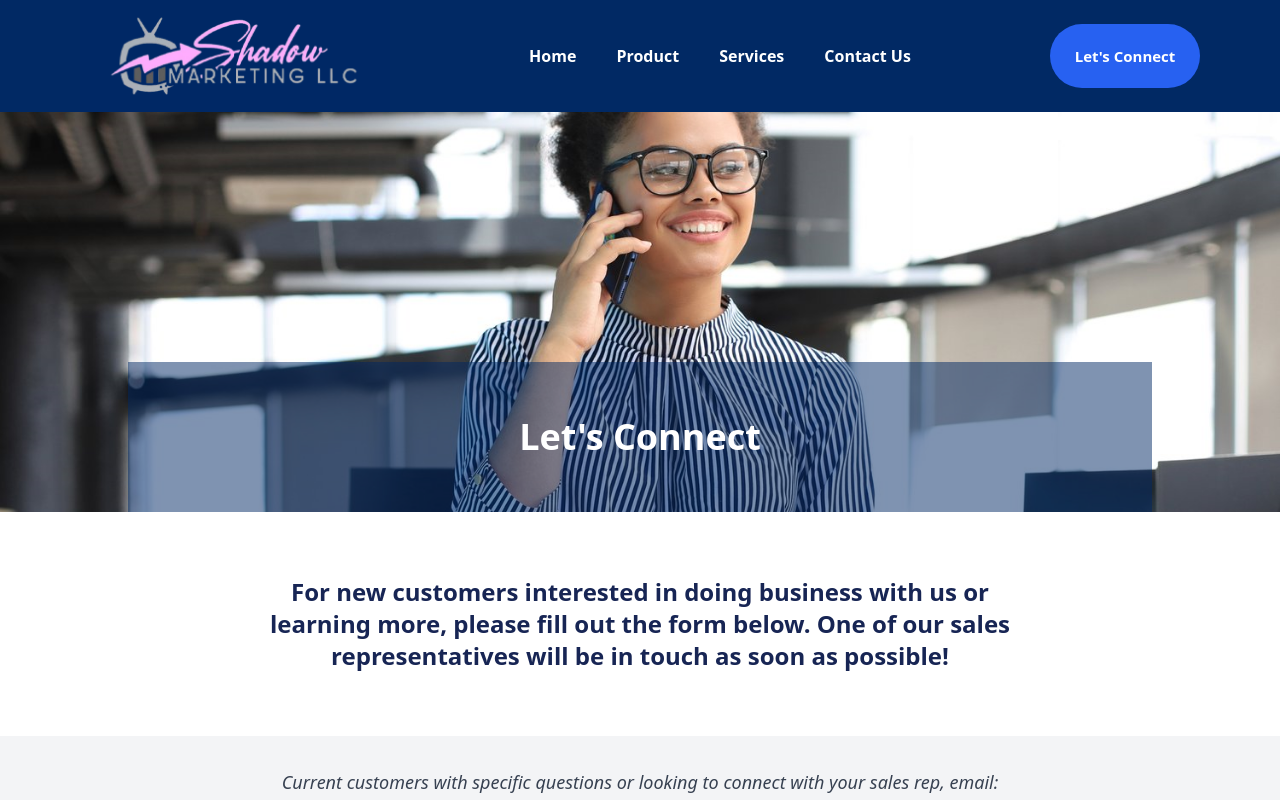
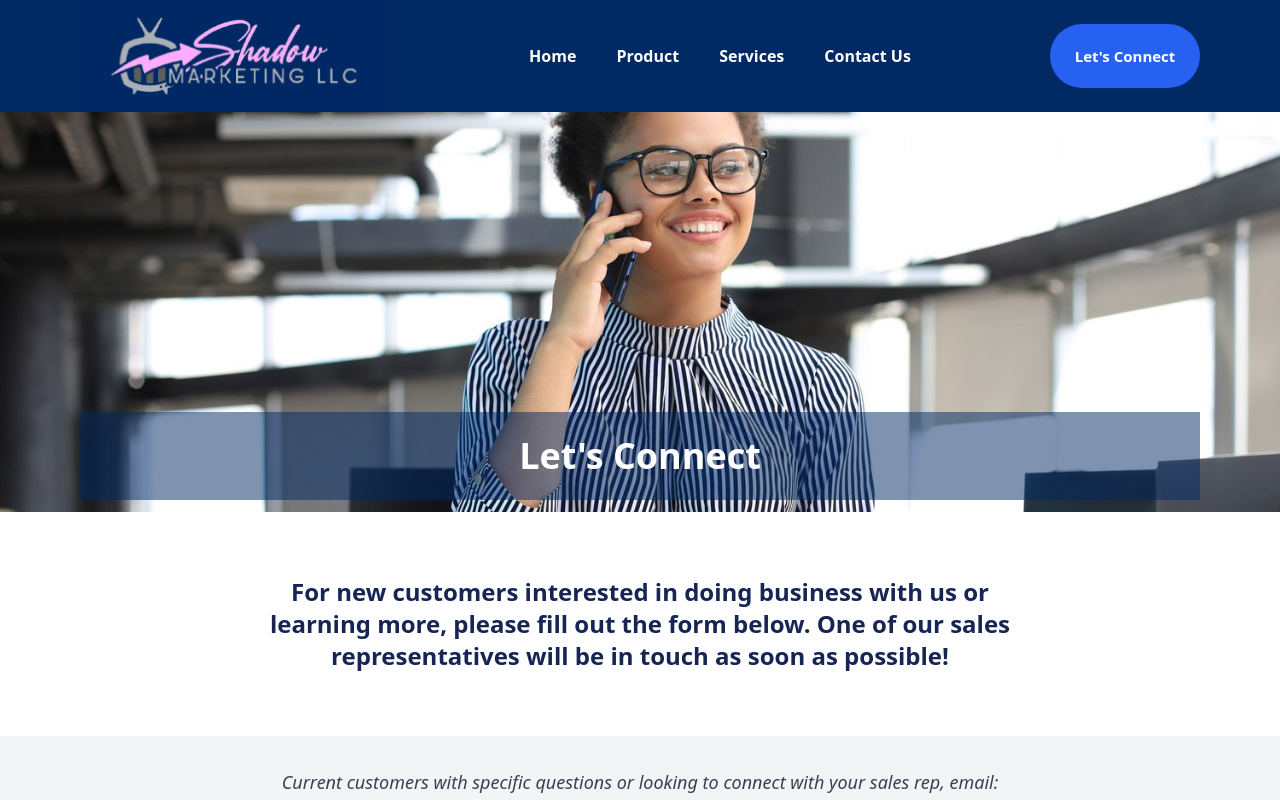
Before and after one commit to ansh-pachauri/optimumClone, a React (Vite) app: page /connect in a window 1280 px wide. Shown: the top 800 px of the page. Built offline with nearby package versions, Linux system fonts and the light colour scheme.

Commit message:
frontend completed

```diff
--- a/src/pages/LetsConnect.jsx
+++ b/src/pages/LetsConnect.jsx
@@ -7,10 +7,14 @@ const LetsConnect = () => {
   return (
     <>
       <div className="relative w-full h-[400px]  sm:h-[300px] md:h-[400px]">
-      {/* image  */}
-        <img src={assets.letimagedit} className="w-full h-full object-cover " />
-        <div className="absolute inset-0 flex items-center justify-center bg-[#002864] bg-opacity-50 mt-[250px] ml-[300px] mr-[300px] mx-4 sm:mx-20 md:mx-32">
-            <h1 className="text-white text-4xl sm:text-3xl md:text-4xl  font-bold">Let's Connect</h1>
+        {/* image  */}
+        <img src={assets.letimagedit} className="w-full  h-full object-cover " />
+        <div className="absolute inset-0 flex items-center justify-center ">
+          <div className="bg-[#002864] bg-opacity-50 w-full flex justify-center items-start py-6 mt-72 px-4 ml-10 mr-10 lg:ml-20 lg:mr-20 sm:px-20 md:px-32">
+            <h1 className="text-white text-4xl sm:text-3xl md:text-4xl  font-bold">
+              Let's Connect
+            </h1>
+          </div>
         </div>
       </div>
       <div className="bg-white text-center p-16 sm:p-8 md:p-16 ">
```
